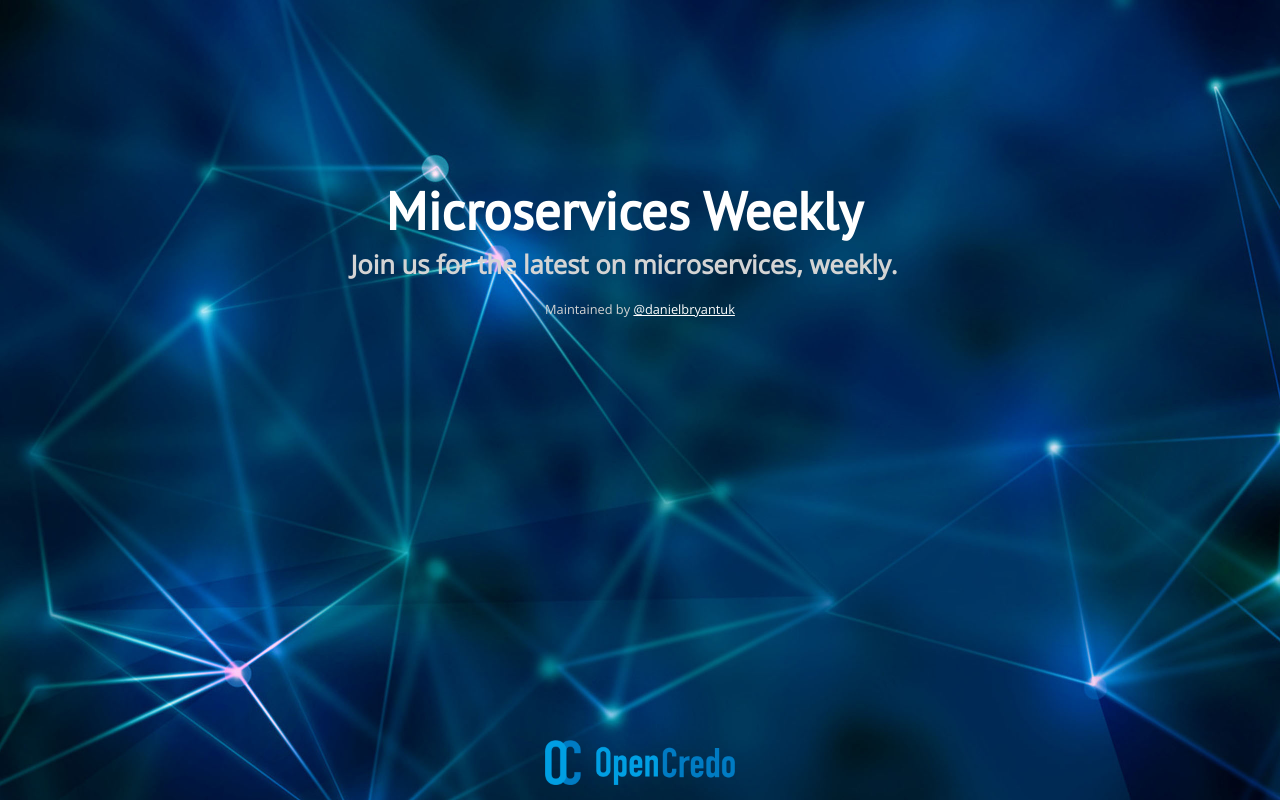
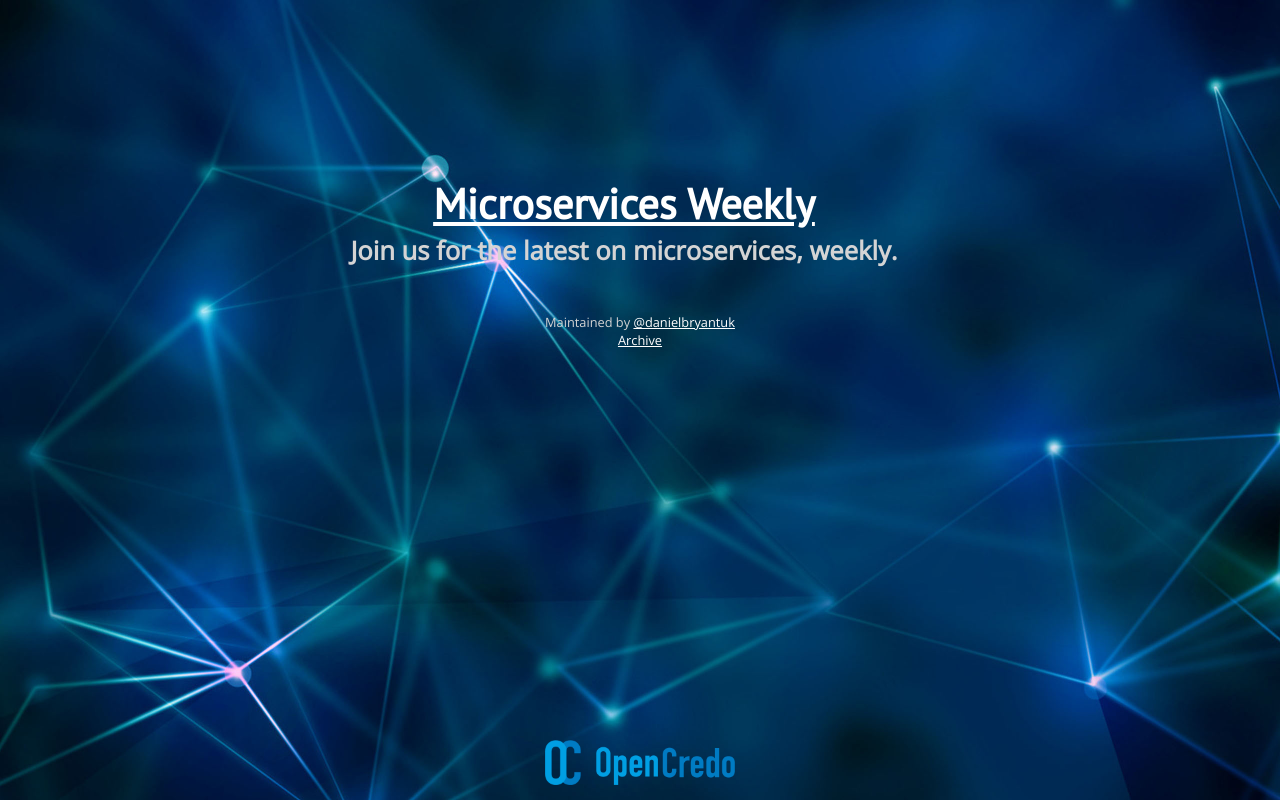
Before and after one commit to opencredo/opencredo.github.io, a plain HTML site: page archive.html in a window 1280 px wide. Drawn offline with nearby package versions, Linux system fonts and the light colour scheme.

Commit message:
Added a status page plus links to navigate back and forth.wq

```diff
--- a/archive.html
+++ b/archive.html
@@ -30,41 +30,38 @@
 
   			ga('create', 'UA-68711619-1', 'auto');
   			ga('send', 'pageview');
-
 		</script>
 	</head>
 
 	<body>
 		<section class="page-header">
-			<h1 id="project-name">Microservices Weekly</h1>
+			<a href="index.html"><h1 id="project-name">Microservices Weekly</h1></a>
 			<h2 id="project-tagline">Join us for the latest on microservices, weekly.</h2>
 		</section>
 
 		<section class="main-content">
-			<h3></h3>
-
+			<br>
 			<style type="text/css">
 			<!--
-				.display_archive {font-family: arial,verdana; font-size: 12px;}
-				.campaign {line-height: 125%; margin: 5px;}
+				.display_archive {font-family: arial,verdana; font-size: 12px; color: white;}
+				.campaign {line-height: 125%; margin: 5px; text-indent: 15%; line-height: 200%;}
 			//-->
 			</style>
 			<script language="javascript" src="http://us9.campaign-archive2.com/generate-js/?u=3402bc2f02ffba01e245dc556&fid=12941&show=10" type="text/javascript">
 			</script>
 
 			<p></p>
+			<br>
 			<p id="maintained">Maintained by <a href="https://twitter.com/danielbryantuk">@danielbryantuk</a></p>
-
+			<div align=center>
+                        	<a href="archive.html" align=center>Archive</a>
+			</div>
 
 			<footer id="site-footer">
 				<div>
 					<a href="https://www.opencredo.com" target="_blank"><img src="img/opencredo2.png" alt="Open Credo"></a>
 				</div>
 			</footer>
-
 		</section>
-
-
 	</body>
-
 </html>
```
Also changed, not shown: index.html (+9 -11 lines). Lines whose indentation alone changed are shown as unchanged.
